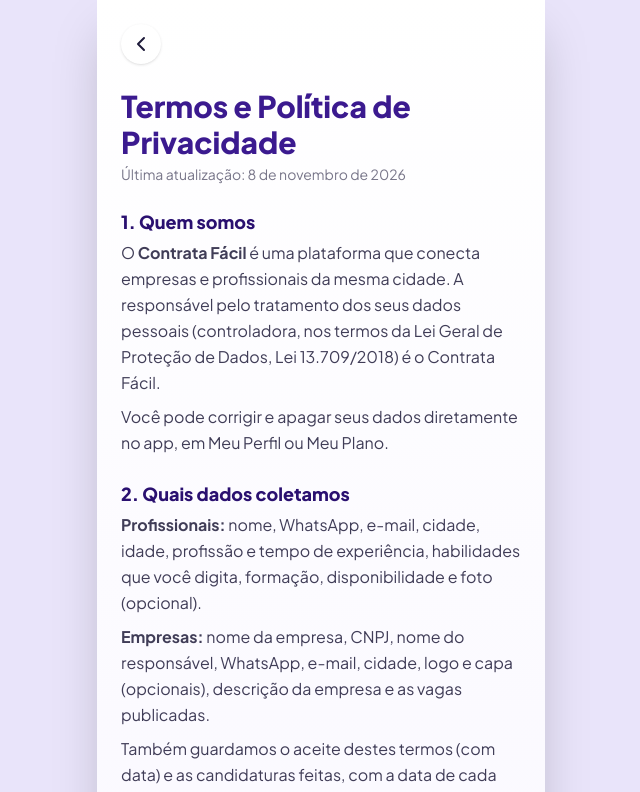
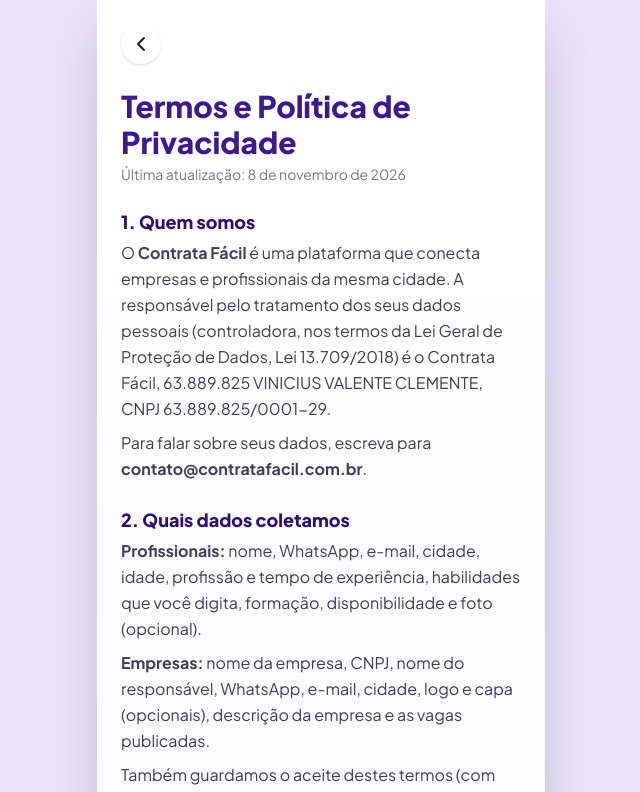
Before and after one commit to Chee-Datakhalee/contrata-facil, a Next.js app: page /privacidade in a window 1280 px wide. Shown: the top 792 px of the page, without its empty margins (319-959 px from the left). Built offline with nearby package versions, Linux system fonts and the light colour scheme.

Commit message:
Update company data in privacidade page

```diff
--- a/src/app/privacidade/page.tsx
+++ b/src/app/privacidade/page.tsx
@@ -8,9 +8,9 @@ export const metadata = { title: 'Termos e Política de Privacidade — Contrata
 // ============================================================================
 const EMPRESA = {
   nome: 'Contrata Fácil',
-  razaoSocial: '',  // ex.: 'NOME EMPRESARIAL LTDA'
-  cnpj: '',         // ex.: '00.000.000/0001-00'
-  email: '',        // e-mail para pedidos sobre dados pessoais (LGPD)
+  razaoSocial: '63.889.825 VINICIUS VALENTE CLEMENTE',  // nome empresarial, como consta na Receita
+  cnpj: '63.889.825/0001-29',
+  email: 'contato@contratafacil.com.br',  // e-mail para pedidos sobre dados pessoais (LGPD)
 };
 const ATUALIZADO_EM = '8 de novembro de 2026';
 
```
